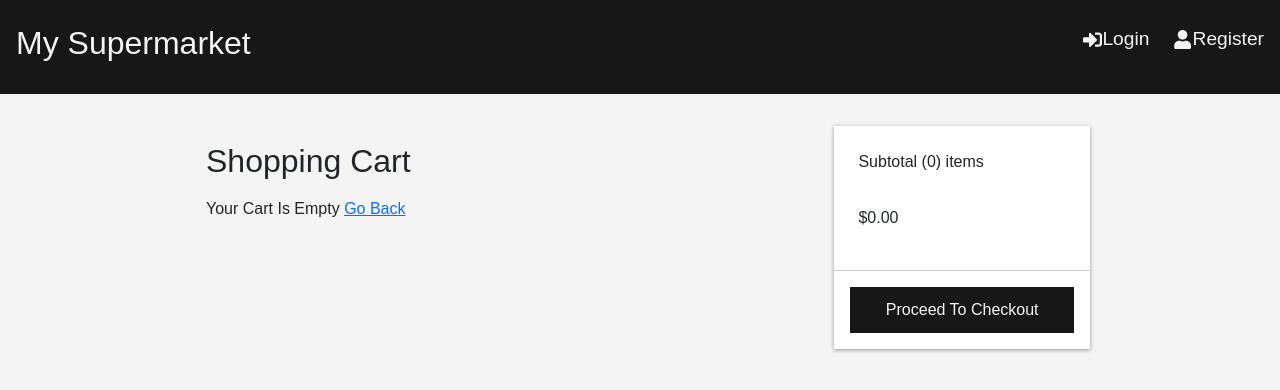
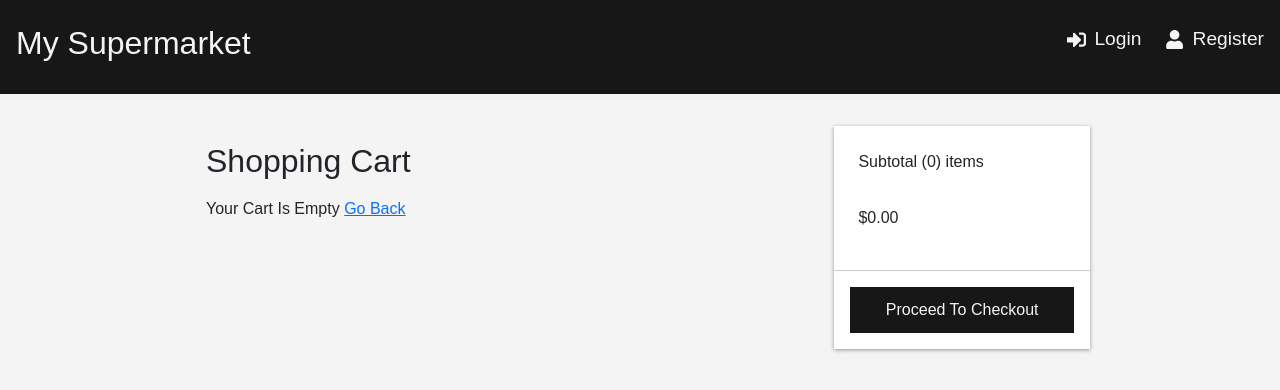
Before and after one commit to meirson1/MySupermarketWeb, a React (Create React App) app in the folder client/: page /cart in a window 1280 px wide. Shown: the top 390 px of the page. Built offline with nearby package versions, Linux system fonts and the light colour scheme.

Commit message:
Fix link from cart to shop + Add space on register + login buttons

```diff
--- a/client/src/components/NavBar.jsx
+++ b/client/src/components/NavBar.jsx
@@ -55,12 +55,12 @@ const NavBar = () => {
           <>
             <li>
               <Link to="/login">
-                <FaSignInAlt /> Login
+                <FaSignInAlt /><span>Login</span>
               </Link>
             </li>
             <li>
               <Link to="/register">
-                <FaUser /> Register
+                <FaUser /><span>Register</span>
               </Link>
             </li>
           </>
--- a/client/src/pages/CartPage.jsx
+++ b/client/src/pages/CartPage.jsx
@@ -42,7 +42,7 @@ const CartPage = () => {
           <h2>Shopping Cart</h2>
           {cartItems.length === 0 ? (
             <div>
-              Your Cart Is Empty <Link to="/">Go Back</Link>
+              Your Cart Is Empty <Link to="/shop">Go Back</Link>
             </div>
           ) : (
             cartItems.map((item) => (
```
